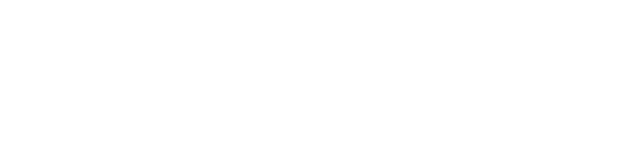
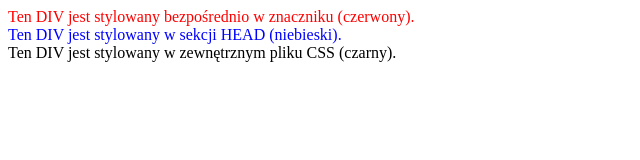
Before and after one commit to MateuszP-TI/Stylesheet-head-znaczniki, a plain HTML site: page index22.html in a window 1280 px wide. Shown: the whole page, without its empty margins (0-640 px from the left). Drawn offline with Linux system fonts and the light colour scheme.

Commit message:
Update index22.html

```diff
--- a/index22.html
+++ b/index22.html
@@ -1,31 +1,28 @@
 <html>
 <html lang="pl">
+<head>
+    <meta charset="UTF-8">
 
-<head>
-<meta charset="utf-8">
-<style
+    <style>
 
-div { float:left;}
-
-.head { color:blue;}
+        .cos1 {
+            color: blue;
+        }
+    </style>
 
 
-</style>
-   <link rel="stylesheet" href="style.css">
+    <link rel="stylesheet" href="style.css">
 </head>
-
 <body>
 
-<div class="head">
 
-<div class =
+    <div style="color: red;">Ten DIV jest stylowany bezpośrednio w znaczniku (czerwony).</div>
 
 
+    <div class="cos1">Ten DIV jest stylowany w sekcji HEAD (niebieski).</div>
 
 
+    <div class="cos2">Ten DIV jest stylowany w zewnętrznym pliku CSS (czarny).</div>
+
 </body>
-
-
-
-
 </html>
```
